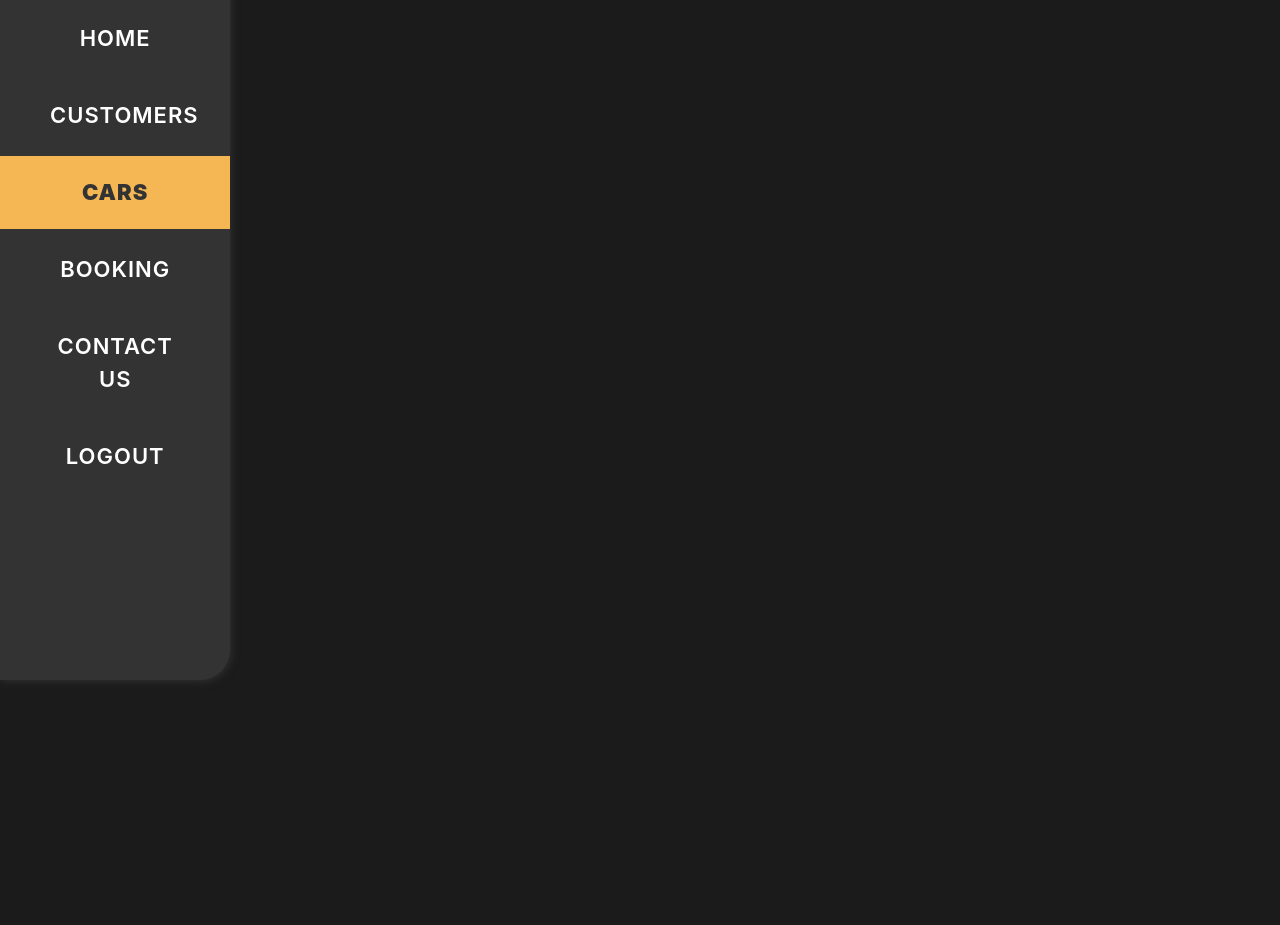
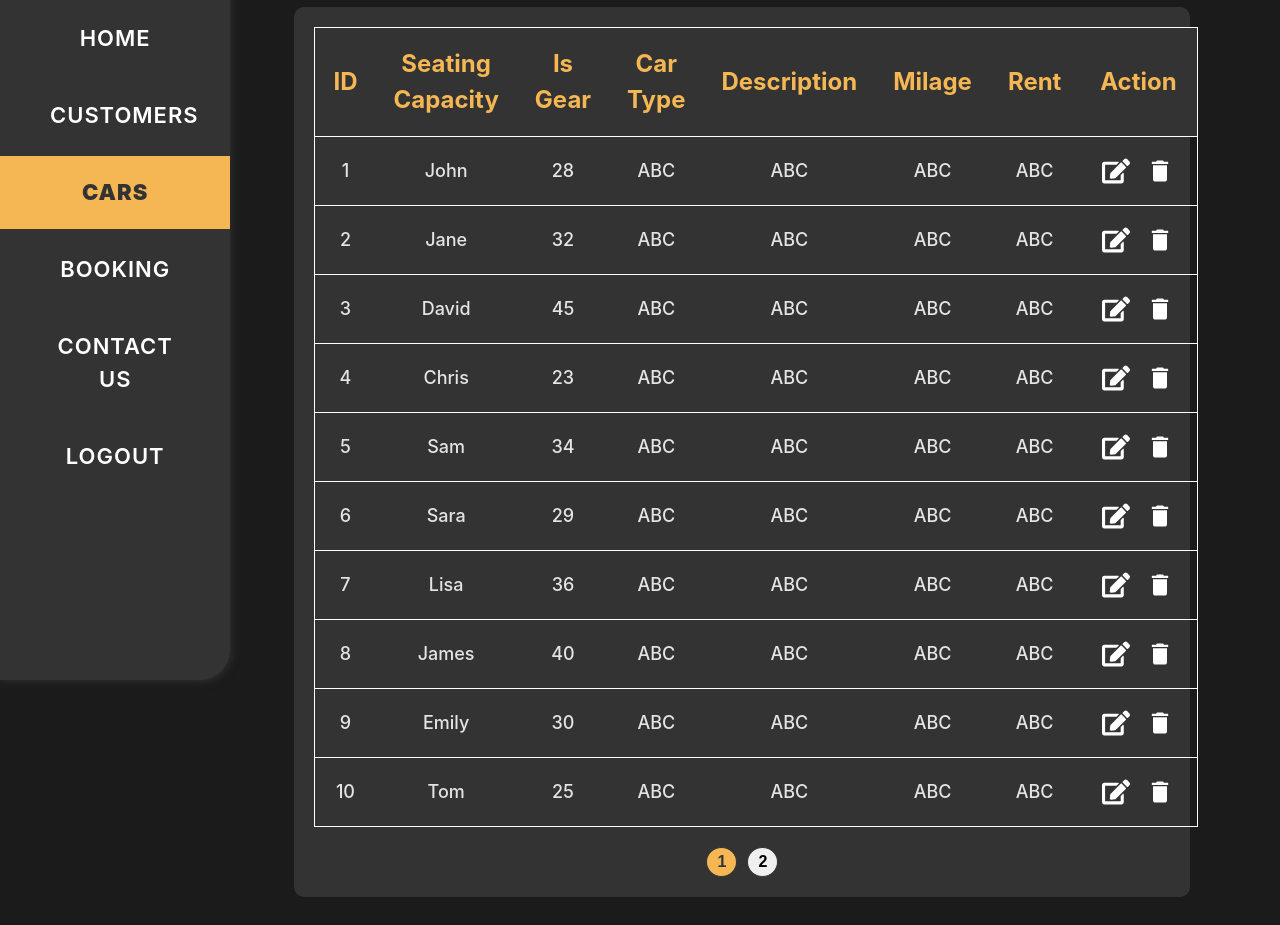
Before and after one commit to ShubhamPatel8734/CarEase-Car_Rental_Service-MARN, a React (Vite) app in the folder frontend/: page /admin/cars in a window 1280 px wide. Shown: the part 120-1045 px from the top of the page. Before the commit the page ends 800 px from the top, so only its background shows below. Built offline with nearby package versions, Linux system fonts and the light colour scheme.

Commit message:
Admin Cars Page Complete

```diff
--- /dev/null
+++ b/frontend/src/admin-components/EditCar.jsx
@@ -0,0 +1,118 @@
+import React from 'react'
+import '../admin-components/EditCar.css'
+
+const EditCar = (onClose) => {
+  return (
+    <div className="carform-popup">
+      <button className="carform-close-btn" onClick={onClose}>
+        <h1>X</h1>
+      </button>
+      <div className="carform-popup-login-content">
+        <h2 className="carform-login-title">
+          <span>Edit</span> Car
+        </h2>
+        <form className="carform-add-form">
+          <label htmlFor="carname" className="carform-label">
+            Car Model Name
+          </label>
+          <input
+            type="text"
+            id="carname"
+            name="carname"
+            placeholder="Enter Car Modal Name"
+            className="carform-textbox"
+            required
+          />
+          <label htmlFor="capacity" className="carform-label">
+            Seating Capacity
+          </label>
+          <input
+            type="number"
+            id="capacity"
+            name="capacity"
+            placeholder="Enter Seating Capacity"
+            className="carform-textbox"
+            min='0'
+            max='10'
+            required
+          />
+          <label htmlFor="isgear" className="carform-label">
+            Is Gear Available?
+          </label>
+          <div className="carform-radio-group">
+            <div className="carform-radio">
+              <input
+                type="radio"
+                id="yes"
+                name="isgear"
+                value="Yes"
+                defaultChecked="true"
+                className="carform-radiobtn"
+                required
+              />
+              <label for='yes' className="carform-radio-lable">Yes</label>
+            </div>
+            <div className="carform-radio">
+              <input
+                type="radio"
+                id="no"
+                name="isgear"
+                value="No"
+                className="carform-radiobtn"
+                required
+              />
+              <label for='no' className="carform-radio-lable">No</label>
+            </div>
+          </div>
+          <label htmlFor="car_type" className="carform-label">
+            Car Type
+          </label>
+          <input
+            type="text"
+            id="car_type"
+            name="car_type"
+            placeholder="Enter Car Type"
+            className="carform-textbox"
+            required
+          />
+          <label htmlFor="car_desc" className="carform-label">
+            Car Description
+          </label>
+          <textarea id='car_desc' name='car_desc' className='carform-textarea' rows='3' placeholder='Enter Car Description'>
+          </textarea>
+          <label htmlFor="milage" className="carform-label">
+            Milage
+          </label>
+          <input
+            type="number"
+            id="milage"
+            name="milage"
+            placeholder="Enter Car Milage"
+            className="carform-textbox"
+            min='0'
+            step='0.1'
+            required
+          />
+          <label htmlFor="rent" className="carform-label">
+            Rent
+          </label>
+          <input
+            type="number"
+            id="rent"
+            name="rent"
+            placeholder="Enter Car Rent"
+            className="carform-textbox"
+            min='0'
+            step='1'
+            required
+          />
+          <button type="submit" className="carform-add-btn">
+            Add
+          </button>
+        </form>
+      </div>
+    </div>
+  )
+}
+
+export default EditCar
--- a/frontend/src/admin-components/index.js
+++ b/frontend/src/admin-components/index.js
@@ -12,3 +12,6 @@ export { default as IncomeByMonth } from '../admin-components/IncomeByMonth.jsx'
 
 // Add Car Form
 export { default as AddCar } from '../admin-components/AddCar.jsx'
+
+// Edit Car Form
+export { default as EditCar } from '../admin-components/EditCar.jsx'
--- a/frontend/src/admin-pages/AdminCar.css
+++ b/frontend/src/admin-pages/AdminCar.css
@@ -130,3 +130,92 @@
     color: #fff;
     text-shadow: 1px 1px 4px #333;
 }
+
+.admin-car-details{
+    width: 70vw;
+    margin: 28px 50px;
+    background-color: #333;
+    padding: 20px;
+    border-radius: 10px;
+}
+
+.admin-car-details .admin-car-table{
+    width: 100%;
+    border-radius: 100px;
+    border-collapse: collapse;
+}
+
+.admin-car-table tr{
+    border: 1px solid #fff;
+    transition: 0.7s ease;
+}
+
+.admin-car-table tr th{
+    width: 5%;
+    font-size: 24px;
+    padding: 18px;
+    color: #f5b754;
+    background-color: #333;
+}
+
+.admin-car-table tr td{
+    /* width: 5%; */
+    text-align: center;
+    font-size: 18px;
+    padding: 15px;
+    font-weight: 500;
+}
+
+.admin-car-table tr td span{
+    padding: 7px 5px;
+    border-radius: 5px;
+    font-size: 18px !important;
+    font-weight: 500;
+    min-width: 180px;
+    text-align: center;
+}
+
+.admin-car-table tr .admin-car-table-icons{
+    display: flex;
+    flex-direction: row;
+    justify-content: center;
+    align-items: center;
+}
+
+.car-table-editbtn, .car-table-deletebtn{
+    font-size: 28px;
+    color: #fff;
+    transition: 0.2s ease-in-out;
+    margin: 5px 8px;
+}
+
+.car-table-editbtn:hover{
+    cursor: pointer;
+    color: greenyellow;
+}
+
+.car-table-deletebtn:hover{
+    cursor: pointer;
+    color: red;
+}
+
+.admin-car-pagination{
+    margin-top: 20px;
+    position: static;
+    width: 100%;
+    display: flex;
+    flex-wrap: wrap;
+    flex-direction: row;
+    align-items: center;
+    justify-content: center;
+}
+
+.admin-car-pagination .car-pagination-btn{
+    margin: 0 5px;
+    padding: 5px 10px;
+    border: 1px solid #333;
+    cursor: pointer;
+    font-size: 16px;
+    font-weight: 700;
+    border-radius: 50%;
+}
--- a/frontend/src/admin-pages/AdminCar.jsx
+++ b/frontend/src/admin-pages/AdminCar.jsx
@@ -1,23 +1,63 @@
 import React, { useState, useEffect } from 'react'
 import { FaSearch, FaEdit } from "react-icons/fa";
 import { MdDelete, MdAdd } from "react-icons/md";
-import { AddCar } from '../admin-components/index.js'
-// import { NavLink } from 'react-router-dom'
+import { AddCar, EditCar } from '../admin-components/index.js'
 import '../admin-pages/AdminCar.css'
 
 function AdminCar (){
 
 const [showCarForm, setshowCarForm] = useState(false);
+const [showCarEditForm, setshowCarEditForm ] = useState(false);
 
 const handleCarFormClick = (e) => {
     e.preventDefault();
     setshowCarForm(true);
+    setshowCarEditForm(false);
+}
+
+const handleCarEditFormClick = (e) => {
+    e.preventDefault();
+    setshowCarForm(false);
+    setshowCarEditForm(true);
 }
 
 const closeCarForm = () => {
     setshowCarForm(false);
-    setActiveLink('');
 }
+
+const closeCarEditForm = () => {
+    setshowCarEditForm(false);
+}
+
+
+const data = [
+    { id: 1, name: 'John', age: 28 },
+    { id: 2, name: 'Jane', age: 32 },
+    { id: 3, name: 'David', age: 45 },
+    { id: 4, name: 'Chris', age: 23 },
+    { id: 5, name: 'Sam', age: 34 },
+    { id: 6, name: 'Sara', age: 29 },
+    { id: 7, name: 'Lisa', age: 36 },
+    { id: 8, name: 'James', age: 40 },
+    { id: 9, name: 'Emily', age: 30 },
+    { id: 10, name: 'Tom', age: 25 },
+    { id: 11, name: 'Mark', age: 50 },
+    { id: 12, name: 'Anna', age: 27 },
+    { id: 13, name: 'Lucy', age: 31 },
+    { id: 14, name: 'Robert', age: 41 },
+    { id: 15, name: 'Michael', age: 38 },
+  ];
+
+  const [currentPage, setcurrentPage] = useState(1);
+  const recordsPerPage = 10;
+
+  const totalPages = Math.ceil(data.length / recordsPerPage);
+
+  const indexofLastRecord = currentPage * recordsPerPage;
+  const indexofFirstRecord = indexofLastRecord - recordsPerPage;
+  const currentRecords = data.slice(indexofFirstRecord, indexofLastRecord);
+
+  const paginate = (pageNumber) => setcurrentPage(pageNumber);
 
   return (
     <div className='admin-car-container'>
@@ -34,6 +74,56 @@ const closeCarForm = () => {
             </div>
         </div>
         {showCarForm && <div className='carform-overlay'><div className='carform-show'> <AddCar onClose={closeCarForm}/> </div></div>}
+        <div className='admin-car-details'>
+            <table className='admin-car-table'>
+            <thead>
+                <tr>
+                    <th>ID</th>
+                    <th>Seating Capacity</th>
+                    <th>Is Gear</th>
+                    <th>Car Type</th>
+                    <th>Description</th>
+                    <th>Milage</th>
+                    <th>Rent</th>
+                    <th style={{width:'5%'}}>Action</th>
+                </tr>
+            </thead>
+            <tbody>
+                {currentRecords.map((record) => (
+                    <tr key={record.id}>
+                        <td>{record.id}</td>
+                        <td>{record.name}</td>
+                        <td>{record.age}</td>
+                        <td>ABC</td>
+                        <td style={{width:'30%'}}>ABC</td>
+                        <td>ABC</td>
+                        <td>ABC</td>
+                        <td className='admin-car-table-icons'>
+                            <FaEdit className='car-table-editbtn' onClick={handleCarEditFormClick}/>
+                            <MdDelete className='car-table-deletebtn'/>
+                        </td>
+                    </tr>
+                ))}
+            </tbody>
+            {showCarEditForm && <div className='carform-overlay'><div className='carform-show'> <AddCar onClose={closeCarEditForm}/> </div></div>}
+        </table>
+
+        <div className='admin-car-pagination'>
+            {Array.from({length: totalPages}, (_, index) => (
+                <button
+                    key={index + 1}
+                    onClick={() => paginate(index + 1)}
+                    className='car-pagination-btn'
+                    style={{
+                        backgroundColor: currentPage === index + 1 ? '#f5b754' : '#f0f0f0',
+                        color: currentPage === index + 1 ? '#333' : '#000',
+                      }}
+                >
+                    {index + 1}
+                </button>
+            ))}
+        </div>
+      </div>
     </div>
   )
 }
--- a/frontend/src/admin-pages/AdminCustomer.css
+++ b/frontend/src/admin-pages/AdminCustomer.css
@@ -107,6 +107,7 @@
 }
 
 .admin-customer-table tr td{
+    width: 20%;
     text-align: center;
     font-size: 18px;
     padding: 15px;
```
Also changed, not shown: frontend/src/admin-components/EditCar.css (added).
